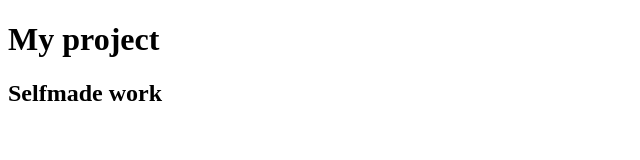
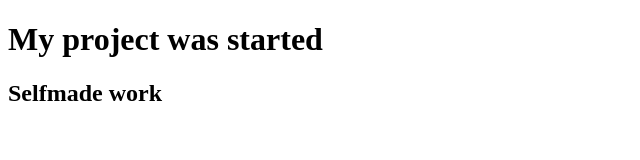
Before and after one commit to andrii-mykhailov/my-project, a plain HTML site: page index.html in a window 1280 px wide. Shown: the whole page, without its empty margins (0-640 px from the left). Drawn offline with Linux system fonts and the light colour scheme.

Commit message:
title was changed 2

```diff
--- a/index.html
+++ b/index.html
@@ -7,7 +7,7 @@
     <title>My project</title>
 </head>
 <body>
-    <h1>My project</h1>
+    <h1>My project was started</h1>
     <h2>Selfmade work</h2>
 </body>
 </html>
```
